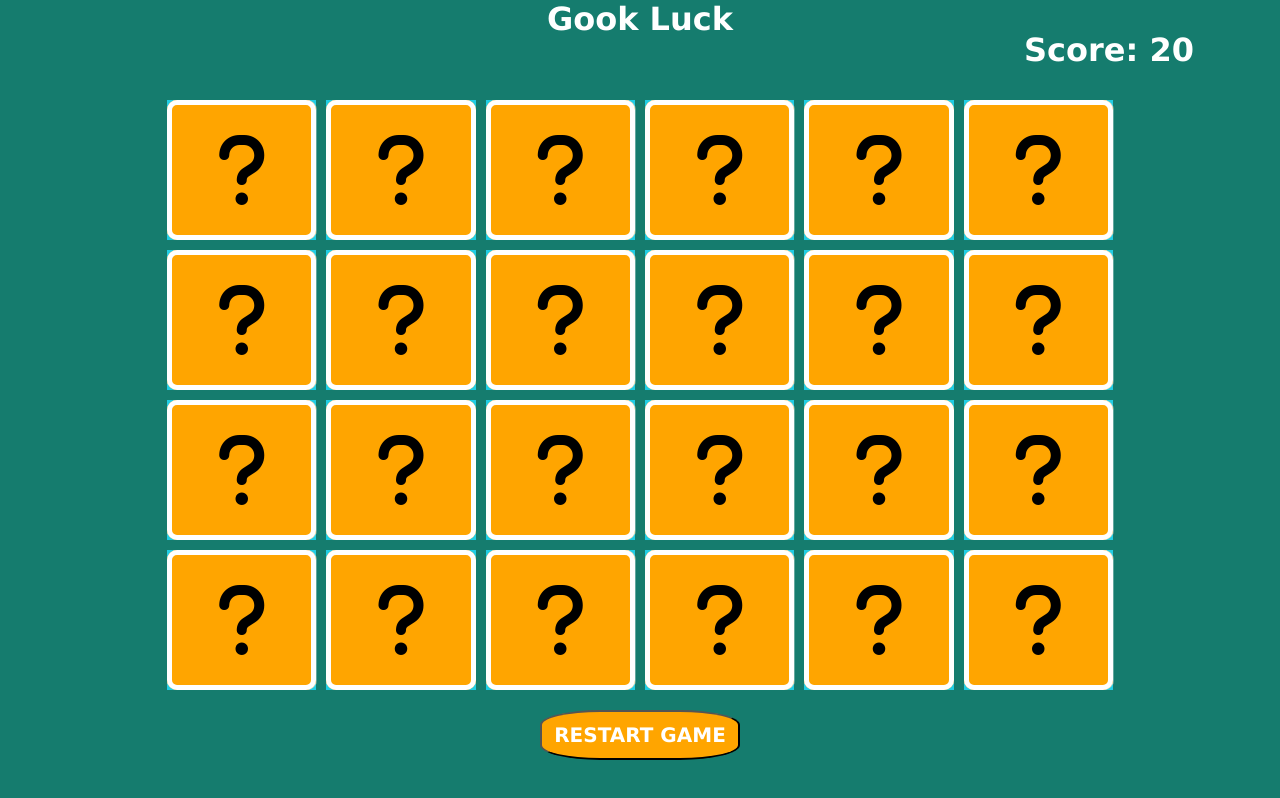
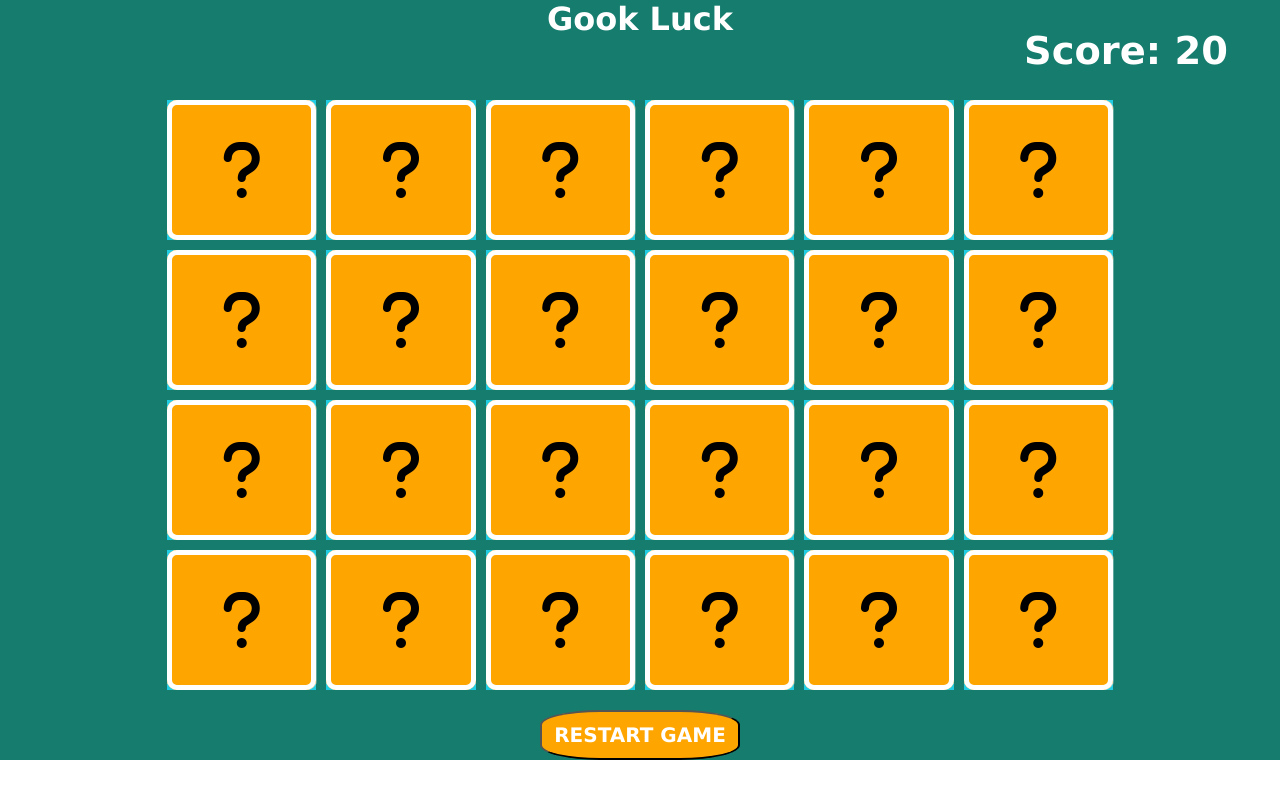
Before and after one commit to Fernandojbf123/MEMORY_JS, a plain HTML site: page index.html in a window 1280 px wide. Both pictures are taken after a click on the button "RESTART GAME". Drawn offline with Linux system fonts and the light colour scheme.

Commit message:
fixed font size

```diff
--- a/index.css
+++ b/index.css
@@ -12,7 +12,7 @@
 
 .container {
     width: 100vw;
-    height: 100vh;
+    height: auto;
     background: rgb(21, 124, 110);
     display: flex;
     flex-direction: column;
@@ -49,6 +49,7 @@
 
 .d2 h1{
     text-align: left;
+    font-size: min(3vw, 5vh);
 }
 
 .table {
@@ -84,7 +85,7 @@
 .face{
     border-radius: 10px;
     position: absolute;
-    font-size: 10vh;
+    font-size: min(5vw, 10vh);
     box-shadow: inset 0 0 0 5px white ;
     display: flex;
     justify-content: center;
```
